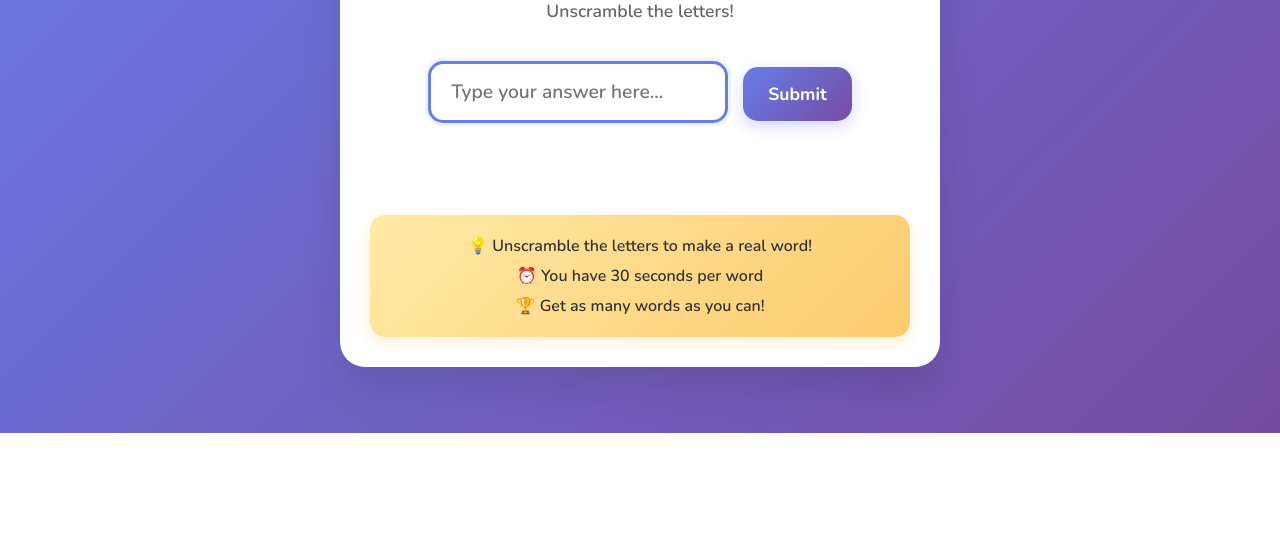
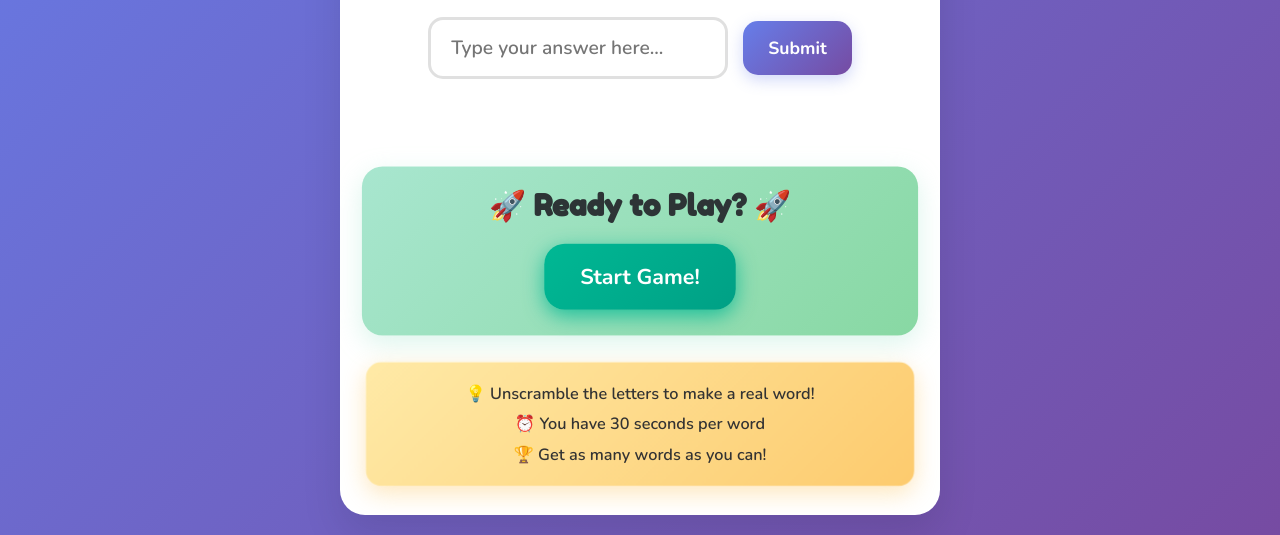
Before and after one commit to KingAvalon01/Wordscambler, a website: page index.html in a window 1280 px wide. Shown: the part 367-902 px from the top of the page. Before the commit the page ends 800 px from the top, so only its background shows below. Drawn offline with nearby package versions, Linux system fonts and the light colour scheme.

Commit message:
Add animated instructions and ready state

```diff
--- a/index.html
+++ b/index.html
@@ -35,6 +35,11 @@
 
             <div class="message" id="message"></div>
 
+            <div class="ready-container" id="readyContainer">
+                <h2>🚀 Ready to Play? 🚀</h2>
+                <button id="readyBtn" class="ready-btn">Start Game!</button>
+            </div>
+
             <div class="game-over" id="gameOver" style="display: none;">
                 <h2>🎮 Game Over! 🎮</h2>
                 <p>Your final score: <span id="finalScore">0</span></p>
--- a/script.js
+++ b/script.js
@@ -23,6 +23,7 @@ class WordScrambleGame {
         this.score = 0;
         this.timeLeft = 30;
         this.gameActive = false;
+        this.gameStarted = false;
         this.timer = null;
 
         this.initializeElements();
@@ -50,9 +51,10 @@ class WordScrambleGame {
             }
         });
         this.restartBtnEl.addEventListener('click', () => this.startNewGame());
+        this.readyBtnEl.addEventListener('click', () => this.startFirstGame());
 
         // Focus input when page loads
-        this.playerInputEl.focus();
+        // Don't focus input until game starts
     }
 
     startNewGame() {
@@ -86,7 +88,11 @@ class WordScrambleGame {
         // Reset and start timer
         this.timeLeft = 30;
         this.updateTimer();
-        this.startTimer();
+
+        // Only start timer if game has actually started
+        if (this.gameStarted) {
+            this.startTimer();
+        }
     }
 
     scrambleWord(word) {
@@ -125,7 +131,7 @@ class WordScrambleGame {
     }
 
     checkAnswer() {
-        if (!this.gameActive) return;
+        if (!this.gameActive || !this.gameStarted) return;
 
         const playerAnswer = this.playerInputEl.value.trim().toUpperCase();
 
@@ -169,6 +175,7 @@ class WordScrambleGame {
 
     gameOver() {
         this.gameActive = false;
+        this.gameStarted = false;
 
         if (this.timer) {
             clearInterval(this.timer);
@@ -193,5 +200,7 @@ class WordScrambleGame {
 
 // Start the game when page loads
 document.addEventListener('DOMContentLoaded', () => {
-    new WordScrambleGame();
+    const game = new WordScrambleGame();
+    // Show initial scrambled word but don't start timer
+    game.scrambledWordEl.textContent = "READY?";
 });
--- a/style.css
+++ b/style.css
@@ -262,16 +262,122 @@ body {
     background: linear-gradient(135deg, #ffeaa7, #fdcb6e);
     border-radius: 15px;
     box-shadow: 0 5px 15px rgba(253, 203, 110, 0.3);
+    animation: instructionsPulse 3s ease-in-out infinite;
 }
 
 .instructions p {
     margin-bottom: 8px;
     font-weight: 600;
     color: #333;
+    animation: instructionSlide 2s ease-out;
+    opacity: 0;
+    animation-fill-mode: forwards;
+}
+
+.instructions p:nth-child(1) {
+    animation-delay: 0.5s;
+}
+
+.instructions p:nth-child(2) {
+    animation-delay: 1s;
+}
+
+.instructions p:nth-child(3) {
+    animation-delay: 1.5s;
 }
 
 .instructions p:last-child {
     margin-bottom: 0;
+}
+
+@keyframes instructionsPulse {
+    0%, 100% {
+        transform: scale(1);
+        box-shadow: 0 5px 15px rgba(253, 203, 110, 0.3);
+    }
+    50% {
+        transform: scale(1.02);
+        box-shadow: 0 8px 25px rgba(253, 203, 110, 0.5);
+    }
+}
+
+@keyframes instructionSlide {
+    0% {
+        opacity: 0;
+        transform: translateX(-20px);
+    }
+    100% {
+        opacity: 1;
+        transform: translateX(0);
+    }
+}
+
+.ready-container {
+    margin: 30px 0;
+    padding: 25px;
+    background: linear-gradient(135deg, #a8e6cf, #88d8a3);
+    border-radius: 20px;
+    box-shadow: 0 8px 25px rgba(168, 230, 207, 0.4);
+    animation: readyPulse 2s ease-in-out infinite;
+}
+
+.ready-container h2 {
+    font-family: 'Fredoka One', cursive;
+    font-size: 1.8rem;
+    color: #2d3436;
+    margin-bottom: 15px;
+    animation: readyBounce 1s ease-in-out infinite alternate;
+}
+
+.ready-btn {
+    padding: 18px 35px;
+    font-size: 1.3rem;
+    font-weight: 700;
+    background: linear-gradient(135deg, #00b894, #00a085);
+    color: white;
+    border: none;
+    border-radius: 20px;
+    cursor: pointer;
+    transition: all 0.3s ease;
+    font-family: 'Nunito', sans-serif;
+    box-shadow: 0 6px 20px rgba(0, 184, 148, 0.4);
+    animation: readyButtonGlow 2s ease-in-out infinite;
+}
+
+.ready-btn:hover {
+    transform: translateY(-3px) scale(1.05);
+    box-shadow: 0 10px 30px rgba(0, 184, 148, 0.6);
+}
+
+.ready-btn:active {
+    transform: translateY(-1px) scale(1.02);
+}
+
+@keyframes readyPulse {
+    0%, 100% {
+        transform: scale(1);
+    }
+    50% {
+        transform: scale(1.03);
+    }
+}
+
+@keyframes readyBounce {
+    0% {
+        transform: translateY(0);
+    }
+    100% {
+        transform: translateY(-5px);
+    }
+}
+
+@keyframes readyButtonGlow {
+    0%, 100% {
+        box-shadow: 0 6px 20px rgba(0, 184, 148, 0.4);
+    }
+    50% {
+        box-shadow: 0 6px 20px rgba(0, 184, 148, 0.8);
+    }
 }
 
 .timer.warning {
```
